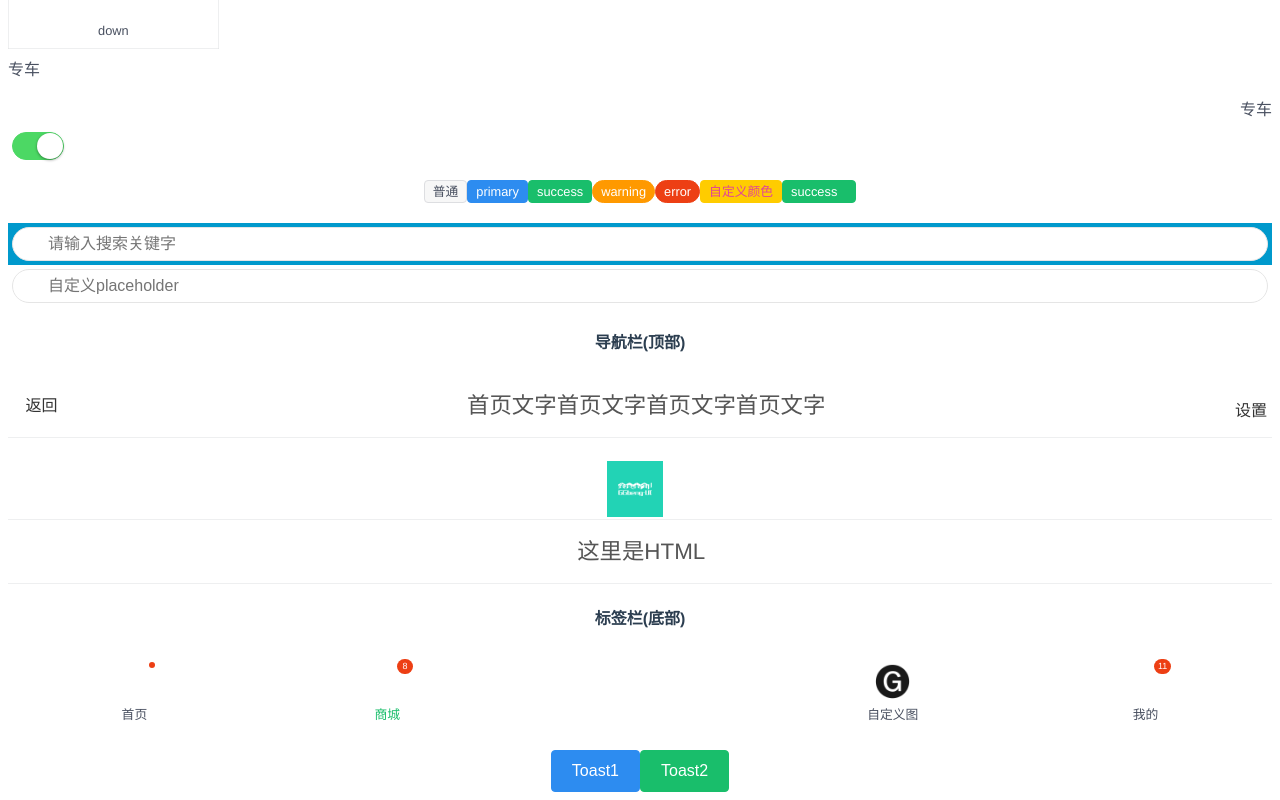
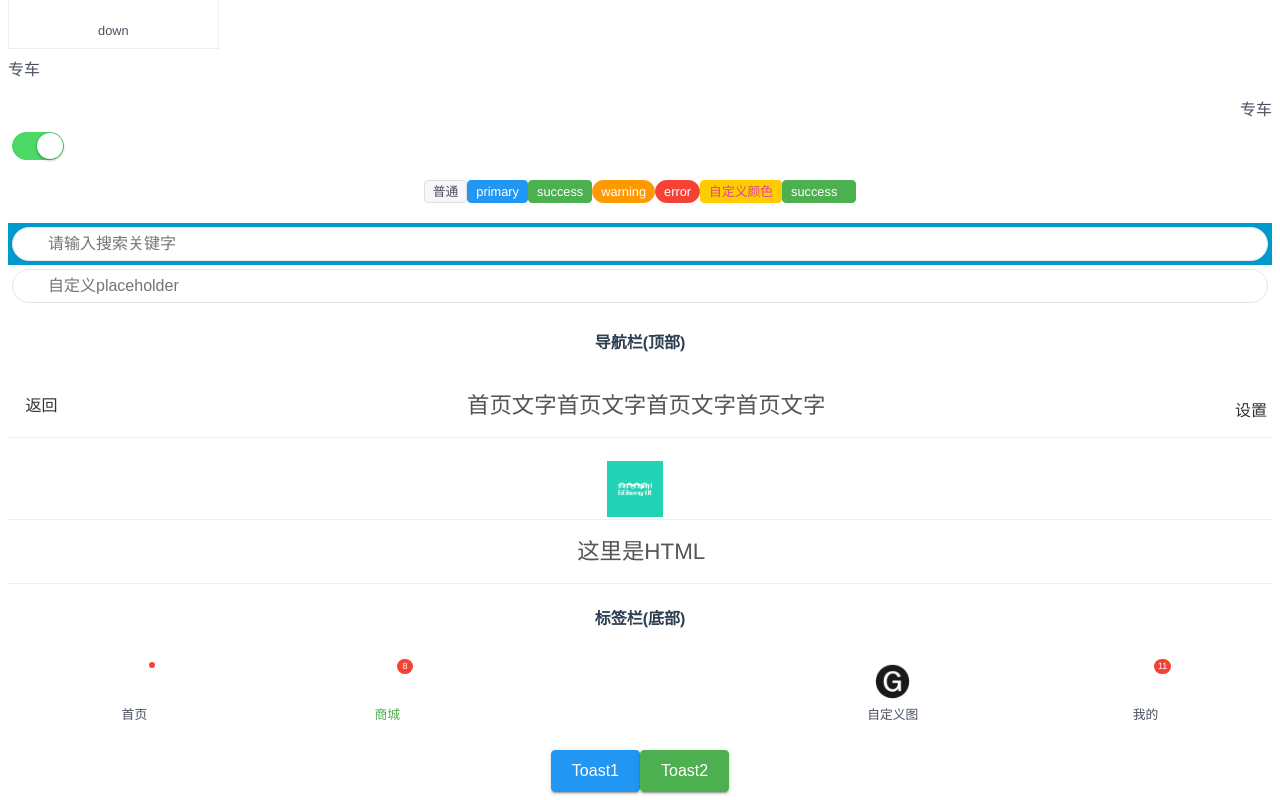
Before and after one commit to GGBeng1/GGbengUI, a Vue app: page / in a window 1280 px wide. Shown: the part 1096-1896 px from the top of the page. Built offline with nearby package versions, Linux system fonts and the light colour scheme; a web font is replaced by a local one.

Commit message:
更改一些base样式

```diff
--- a/package.json
+++ b/package.json
@@ -1,6 +1,6 @@
 {
   "name": "ggbeng-ui",
-  "version": "1.2.6",
+  "version": "1.2.7",
   "description": "UI components base on Vue 2.x",
   "author": "GGbeng <1069032339@qq.com>",
   "main": "package/gui.min.js",
--- a/src/comps/components/button/button.scss
+++ b/src/comps/components/button/button.scss
@@ -10,39 +10,49 @@
   position: relative;
   color: rgb(31, 45, 61);
   font-size: $font-size-base;
+  box-shadow: 0 3px 1px -2px rgba(0, 0, 0, .2), 0 2px 2px 0 rgba(0, 0, 0, .14), 0 1px 5px 0 rgba(0, 0, 0, .12);
 }
+
 .g__btn--default {
   @include border-radius;
   transition: all 0.2s linear;
+
   &:hover,
   &:active {
     text-decoration: "none";
     opacity: 0.5;
   }
+
   &[disabled] {
     cursor: not-allowed;
     opacity: 0.5;
   }
+
   &.is-long {
     @include size(100%, auto);
   }
+
   &.is-round {
     @include border-radius(20px);
   }
+
   &.is-plain {
     color: $btn-plain-color;
     background: $btn-plain-bg;
     border: $border-width-default $border-style-default $border-color-base;
   }
+
   &.no-radius {
     @include border-radius(0px);
   }
 }
+
 .g__btn--primary {
   @extend .g__btn--default;
   color: $btn-primary-color;
   background: $btn-primary-bg;
   border: $border-width-default $border-style-default $btn-primary-bg;
+
   // transition: all 0.2s linear;
   &:hover,
   &:active {
@@ -65,6 +75,7 @@
     color: $btn-plain-color;
     background: $btn-plain-bg;
     border: $border-width-default $border-style-default $border-color-base;
+
     &:hover,
     &:active {
       background-color: $btn-primary-bg;
@@ -111,6 +122,7 @@
     color: $btn-plain-color;
     background: $btn-plain-bg;
     border: $border-width-default $border-style-default $border-color-base;
+
     &:hover,
     &:active {
       background-color: $btn-success-bg;
@@ -157,6 +169,7 @@
     color: $btn-plain-color;
     background: $btn-plain-bg;
     border: $border-width-default $border-style-default $border-color-base;
+
     &:hover,
     &:active {
       background-color: $btn-warning-bg;
@@ -203,6 +216,7 @@
     color: $btn-plain-color;
     background: $btn-plain-bg;
     border: $border-width-default $border-style-default $border-color-base;
+
     &:hover,
     &:active {
       background-color: $btn-error-bg;
@@ -249,29 +263,35 @@
     @include border-radius(0);
   }
 }
+
 .g__btn--group {
   position: relative;
   vertical-align: middle;
   display: flex;
+
   & button {
     flex: 1;
     border-radius: 0;
+
     &.no-radius {
       @include border-radius(0);
     }
   }
+
   & button:first-child {
     @include border-radius();
     border-top-right-radius: 0;
     border-bottom-right-radius: 0;
     border-right: none;
   }
+
   & button:last-child {
     @include border-radius;
     border-top-left-radius: 0;
     border-bottom-left-radius: 0;
   }
 }
+
 .g__hasIconBtn {
   padding: 11px 20px;
 }
--- a/src/comps/styles/allbase.scss
+++ b/src/comps/styles/allbase.scss
@@ -1,10 +1,10 @@
 $css-prefix : g-;
 //颜色
-$primary-color          : #2d8cf0;
+$primary-color          : #2196f3;
 $info-color             : #2db7f5;
-$success-color          : #19be6b;
+$success-color          : #4caf50;
 $warning-color          : #ff9900;
-$error-color            : #ed3f14;
+$error-color            : #f44336;
 $plain-color            : #fff;
 $transparent-color      : transparent;
 // 背景颜色
```
